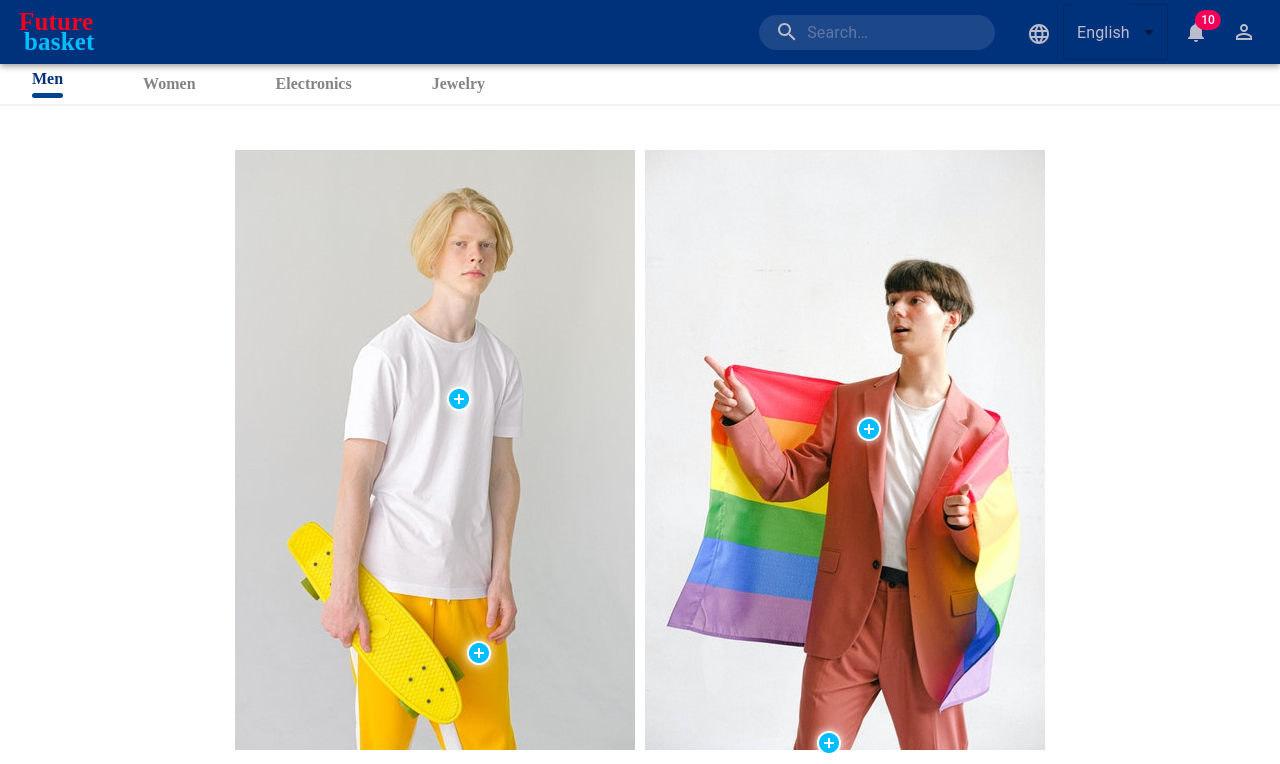
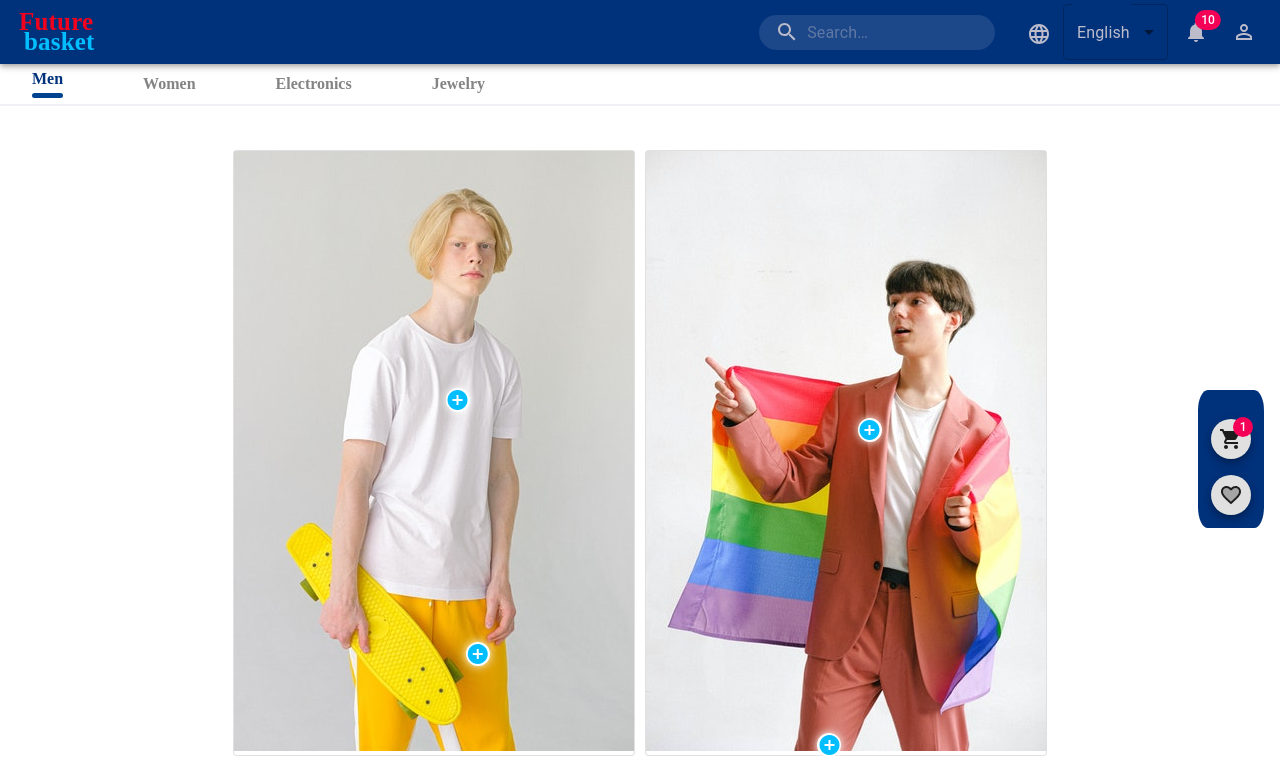
Before and after one commit to pesto-students/little-tags-ShankarRaknahs-frontend, a React (Create React App) app in the folder futurebasket/: page / in a window 1280 px wide. Shown: the top 764 px of the page. Built offline with nearby package versions, Linux system fonts and the light colour scheme.

Commit message:
Add Cart and Wishlist to tje right side of the screen with fixed position

```diff
--- /dev/null
+++ b/futurebasket/src/components/Cart/Cart.js
@@ -0,0 +1,14 @@
+import { ShoppingCart } from '@material-ui/icons/';
+import { IconButton, Badge } from '@material-ui/core';
+
+const Cart = () => {
+  return (
+    <IconButton aria-label='show notifications' color='inherit'>
+      <Badge badgeContent={1} color='secondary'>
+        <ShoppingCart />
+      </Badge>
+    </IconButton>
+  );
+};
+
+export default Cart;
--- a/futurebasket/src/components/ImageCategorizer/index.js
+++ b/futurebasket/src/components/ImageCategorizer/index.js
@@ -4,7 +4,7 @@ import Icon from '@material-ui/core/Icon';
 import Button from '@material-ui/core/Button';
 import COLORS from '../../config/colors.config';
 import Box from '@material-ui/core/Box';
-import { Zoom } from '@material-ui/core';
+import Paper from '@material-ui/core/Paper';
 
 const useStyles = makeStyles((theme) => ({
   image: {
@@ -45,7 +45,9 @@ const ImageCategorizer = ({ element }) => {
 
   return (
     <div className={classes.image} style={imageStyle}>
-      <img src={imagePath} alt={title}></img>
+      <Paper variant='outlined'>
+        <img src={imagePath} alt={title}></img>
+      </Paper>
       {positions.map((position) => {
         const id = position.id;
         const style = position.style;
--- a/futurebasket/src/components/Navbar/Navbar.js
+++ b/futurebasket/src/components/Navbar/Navbar.js
@@ -11,6 +11,10 @@ import Profile from '../Profile/Profile';
 import APP from '../../config/app.config';
 import Notification from '../Notifications/Notification';
 import Title from '../Title/Title';
+import Fab from '@material-ui/core/Fab';
+
+import Cart from '../Cart/Cart';
+import Wishlist from '../Wishlist/Wishlist';
 
 export default function Navbar() {
   const classes = useStyles();
@@ -78,6 +82,16 @@ export default function Navbar() {
           </div>
         </Toolbar>
       </AppBar>
+
+      <div className={classes.fabContainer}>
+        <Fab size='small' aria-label='add' className={classes.fab}>
+          <Cart />
+        </Fab>
+        <Fab size='small' aria-label='add' className={classes.fab}>
+          <Wishlist />
+        </Fab>
+      </div>
+
       {renderMobileMenu}
     </div>
   );
--- a/futurebasket/src/components/Navbar/styles.js
+++ b/futurebasket/src/components/Navbar/styles.js
@@ -24,4 +24,18 @@ export const useStyles = makeStyles((theme) => ({
   more: {
     marginLeft: '30%',
   },
+  fabContainer: {
+    borderRadius: '15%',
+    display: 'flex',
+    flexDirection: 'column',
+    padding: '1%',
+    backgroundColor: COLORS.PRIMARY,
+    position: 'fixed',
+    bottom: theme.spacing(2),
+    right: theme.spacing(2),
+    marginBottom: '20%',
+  },
+  fab: {
+    marginTop: '40%',
+  },
 }));
--- /dev/null
+++ b/futurebasket/src/components/Wishlist/Wishlist.js
@@ -0,0 +1,6 @@
+import { FavoriteTwoTone } from '@material-ui/icons/';
+
+const Wishlist = () => {
+  return <FavoriteTwoTone />;
+};
+export default Wishlist;
```
Also changed, not shown: futurebasket/src/components/Cart/styles.js (added).
